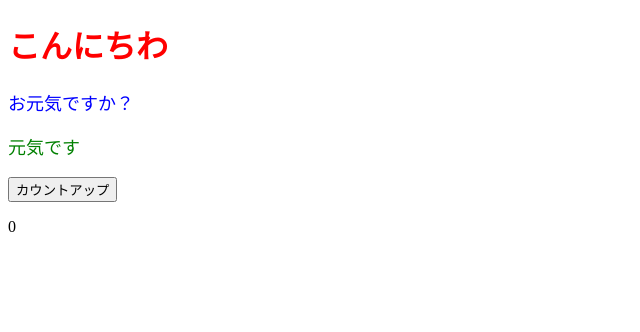
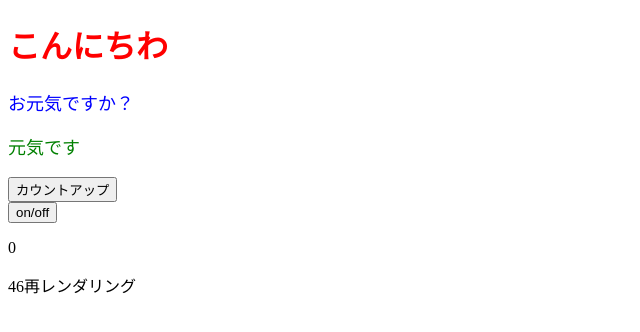
Before and after one commit to tkiyo86/codesandbox_sec6, a React (Create React App) app: page / in a window 1280 px wide. Shown: the top 332 px of the page, without its empty margins (0-640 px from the left). Built offline with nearby package versions, Linux system fonts and the light colour scheme.

Commit message:
46_re-rendering 再レンダリング、useEffectを利用する、ある変数に着目してその値が変わった時だけレンダリングされる 論理演算子の使い方も大事

```diff
--- a/src/App.jsx
+++ b/src/App.jsx
@@ -1,27 +1,76 @@
-import React, { useState } from 'react';
+import React, { useState, useEffect } from 'react';
 import ColorfulMessage from './components/ColorfulMessage';
 import ColorfulMessage2 from './components/ColorfulMessage2';
 
 // コンポーネント化する、拡張子はJSXがよい
 
-/** 45
-  usestate; コンポーネントの状態
-  引数に１，変数名、２，関数名（set***）
-  usestate(初期値)
-  ボタンを押すことでnumをsetNumで動的に更新したい
+/** 46
+ 再レンダリング
+ 再レンダリングの指示をしてないのにreactではStateが更新
+ ＝画面がこうしんされている
+ これはreact自身がコンポーネント内部で変更があれば再レンダリングしているから
+
+ 再レンダリングする条件は
+ １，Stateを変更したとき
+ ２，Propsの中身が変わったとき
+ ３，親コンポが再レンダされると子コンポも再レンダリングされる
  */
 const App = () => {
+  console.log("コンポ―ネントのはじまり");
+  const [num, setNum] = useState(0);
+  const [faceShowFlag, setFaceShowFlag] = useState(true);
+
   const onClickCountup = () => {
     setNum(num+1);
   };
-  const [num, setNum] = useState(0);
+
+  // !でnot True/Falseを切り替えている
+  const onClickSwitchShowFlag = () => {
+    setFaceShowFlag(!faceShowFlag);
+  };
+
+/**
+カウントアップして3の倍数の時だけ
+表示するようにしたい
+
+単純なIF文で対処するとレンダリング回数が多すぎてエラー
+Error
+Too many re-renders.
+React limits the number of renders to prevent an infinite loop.
+
+  if (num%3 === 0) {
+    setFaceShowFlag(true);
+  } else {
+    setFaceShowFlag(false);
+  };
+  */
+
+// useEffect 第二引数で空の配列　＝　はじめの一回だけread
+// [num] とするとnumの値が変わった時だけ実行される
+// ボタンON/OFFを変更しても影響はない、numだけを見て実行される
+  useEffect(() => {
+    if (num > 0) {
+      if (num%3 === 0) {
+        faceShowFlag || setFaceShowFlag(true);
+      } else {
+        faceShowFlag && setFaceShowFlag(false);
+      }
+    }
+    //console.log("useEffect!",{num})
+  }, [num]);
+
+
+  // 画面のレンダリング
   return (
     <>
       <h1 style={{color: 'red'}}>こんにちわ</h1>
       <ColorfulMessage2 color="blue">お元気ですか？</ColorfulMessage2>
       <ColorfulMessage color="green" message="元気です"/>
       <button onClick={onClickCountup}>カウントアップ</button>
+      <br />
+      <button onClick={onClickSwitchShowFlag}>on/off</button>
       <p>{num}</p>
+      {faceShowFlag && <p>46再レンダリング</p>}
     </>
   );
 };
--- a/src/components/ColorfulMessage.jsx
+++ b/src/components/ColorfulMessage.jsx
@@ -1,7 +1,7 @@
 import React from 'react';
 
 const ColorfulMessage = (props) => {
-  console.log(props)
+  //console.log("colorful")
   const contentStyle = {
     color: props.color,
     fontSize: '18px',
```
